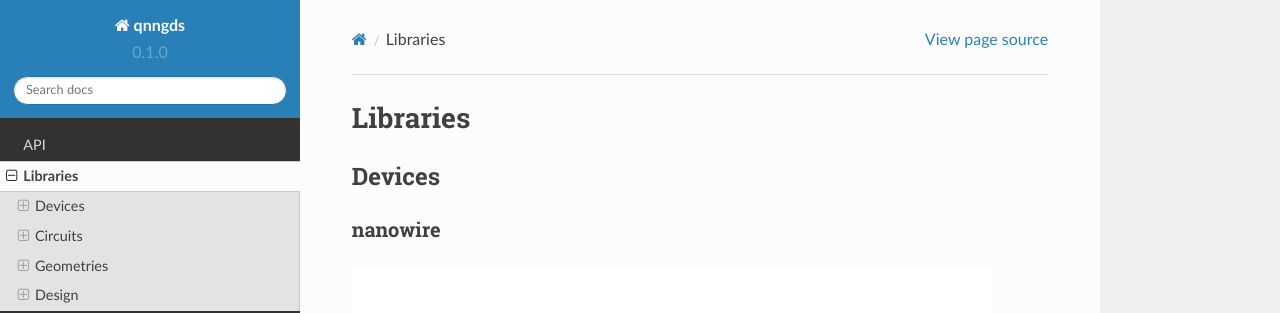
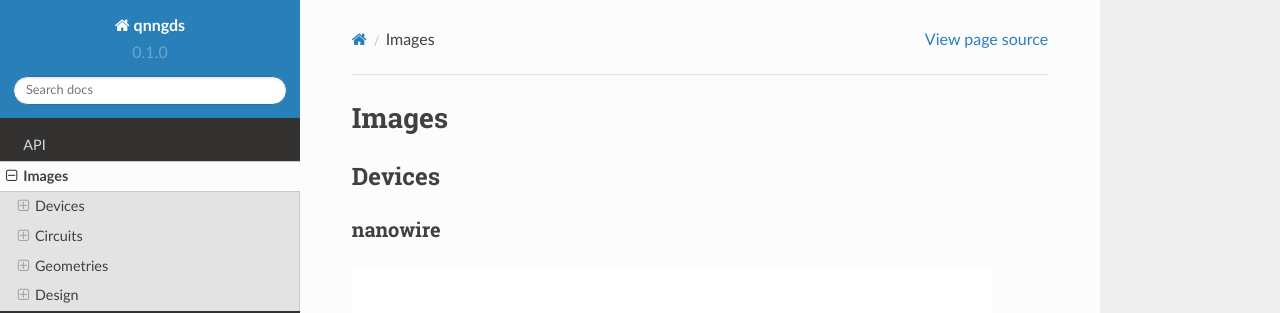
Before and after one commit to qnngroup/qnngds, a Sphinx documentation site: the page built from docs/source/images.rst, in a window 1280 px wide and 900 px high. Shown: the top 313 px of the window. Built offline with Sphinx 7.4.7 and the Read the Docs theme 2.0.0, drawn with Linux system fonts in a browser that asks for light colours.

Commit message:
renamed libraries to images

```diff
--- a/docs/images/generate_images.py
+++ b/docs/images/plot_images.py
@@ -4,6 +4,7 @@ from phidl import Device
 from phidl import quickplot as qp
 from phidl import set_quickplot_options
 import matplotlib.pyplot as plt
+
 def import_module(module_path):
     """
     Dynamically imports a Python module given its file path.
--- a/docs/source/generate_libraries.py
+++ b/docs/source/generate_imagesRST.py
@@ -2,7 +2,7 @@ import os
 
 def generate_libraries_rst(filename):
     content = """
-Libraries
+Images
 =========
 
 """
@@ -30,4 +30,4 @@ Libraries
         file.write(content)
 
 if __name__ == "__main__":
-    generate_libraries_rst("libraries.rst")
+    generate_libraries_rst("images.rst")
--- a/docs/source/libraries.rst
+++ b/docs/source/images.rst
@@ -1,5 +1,5 @@
 
-Libraries
+Images
 =========
 
 Devices
--- a/docs/source/index.rst
+++ b/docs/source/index.rst
@@ -20,5 +20,5 @@ Contents
    :maxdepth: 2
 
    api
-   libraries
+   images
    tutorials
```
